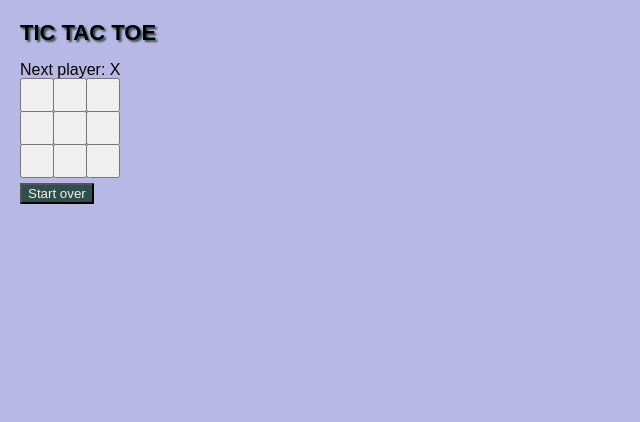
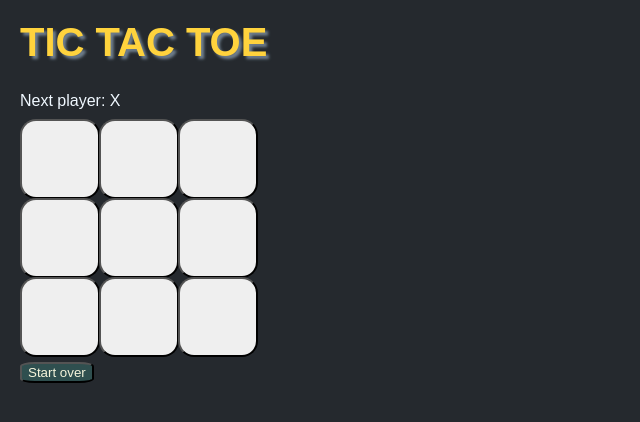
Before and after one commit to datcord/tictactoe, a React (Vite) app: page / in a window 1280 px wide. Shown: the top 422 px of the page, without its empty margins (0-640 px from the left). Built offline with nearby package versions, Linux system fonts and the light colour scheme.

Commit message:
changed style and added some extra functionality

```diff
--- a/src/App.css
+++ b/src/App.css
@@ -6,13 +6,14 @@
     font-family: sans-serif;
     margin: 20px;
     padding: 0;
-    background-color:color-mix(in srgb, beige 75%, blue 25%);
+    background-color: #25292e;
   }
 
   h1 {
+    color: #ffd33d;
     margin-top: 0;
-    font-size: 22px;
-    text-shadow: 2px 2px 2px darkslategrey;
+    font-size: 40px;
+    text-shadow: 3px 3px 3px slategrey;
   }
 
 
@@ -24,9 +25,6 @@
     padding-inline-start: 20px;
   }
 
-  * {
-    box-sizing: border-box;
-  }
 
   body {
     font-family: sans-serif;
@@ -36,15 +34,16 @@
 
   .square {
     float: left;
-    font-size: 24px;
+    font-size: 40px;
     font-weight: bold;
-    line-height: 34px;
-    height: 34px;
+    line-height: 80px;
+    height: 80px;
+    border-radius: 20%;
     margin-right: -1px;
     margin-top: -1px;
     padding: 0;
     text-align: center;
-    width: 34px;
+    width: 80px;
   }
 
   .board-row:after {
@@ -53,9 +52,11 @@
     display: table;
   }
 
-  .status {
+  #status {
+    color: aliceblue;
     margin-bottom: 10px;
   }
+
   .game {
     display: flex;
     flex-direction: row;
@@ -66,17 +67,18 @@
   }
 
   #startOverBtn {
+    width: 50;
     margin-top: 5px;
     background-color: darkslategrey;
-    border-radius: 20;
+    border-radius: 20%;
     color: beige;
-
   }
 
   #startOverBtn:hover {
+    width: 50;
     margin-top: 5px;
     background-color: slategrey;
-    border-radius: 20;
+    border-radius: 20%;
     color: black;
 
   }
--- a/src/App.jsx
+++ b/src/App.jsx
@@ -20,6 +20,9 @@ function calcWinner(squares) {
     if (squares[a] && squares[a] === squares[b] && squares[a] === squares[c]) {
       return squares[a];
     }
+  }
+  if (squares.every((square) => square)) {
+    return "draw";
   }
   return null;
 }
@@ -50,7 +53,7 @@ export default function Board() {
   }
   return (
     <>
-      <div>{status}</div>
+      <div id="status">{status}</div>
       <div id="game">
         <div className="board-row">
           <Square value={squares[0]} onSquareClick={() => handleClick(0)} />
--- /dev/null
+++ b/src/Test.css
@@ -0,0 +1,13 @@
+body {
+    font-family: sans-serif;
+    margin: 20px;
+    padding: 0;
+    background-color:color-mix(in srgb, beige 75%, blue 25%);
+}
+
+h1 {
+    margin-top: 0;
+    font-size: 22px;
+    text-shadow: 2px 2px 2px darkslategrey;
+    text-align: center;
+}
```
